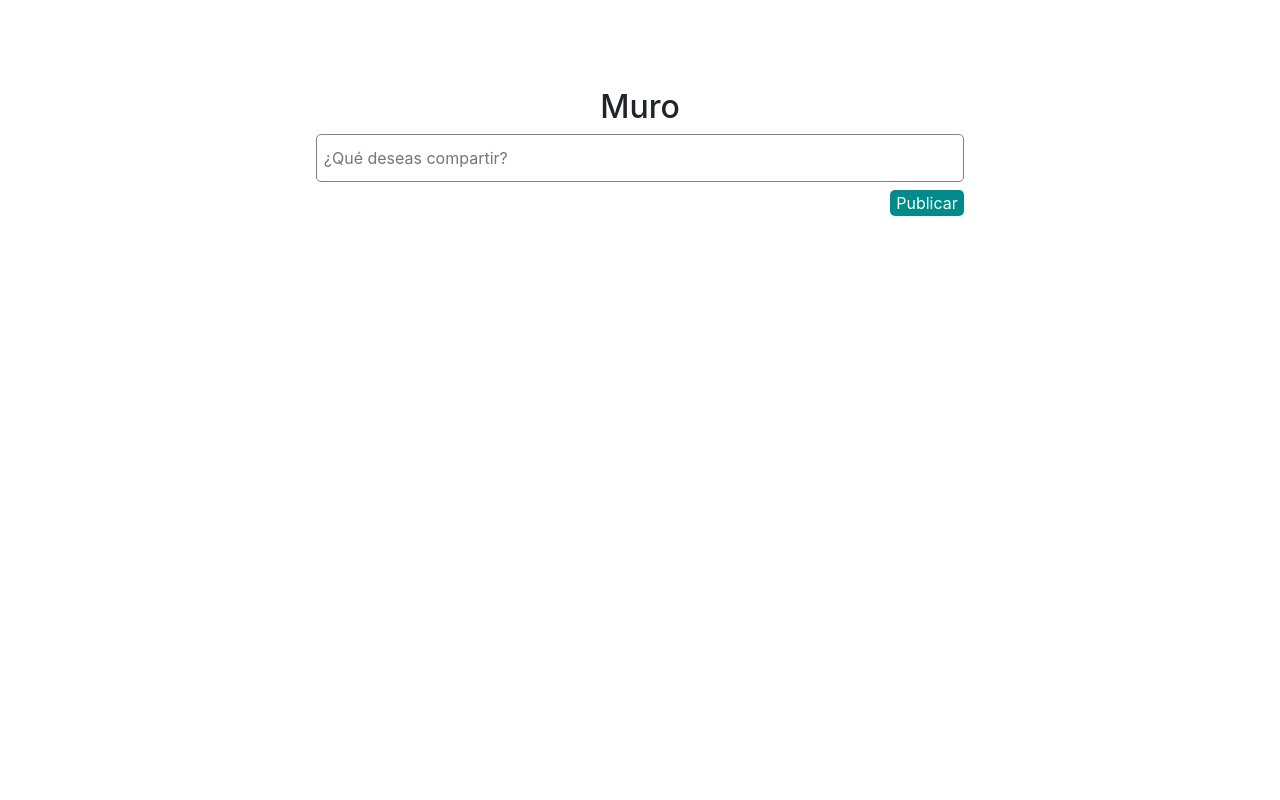
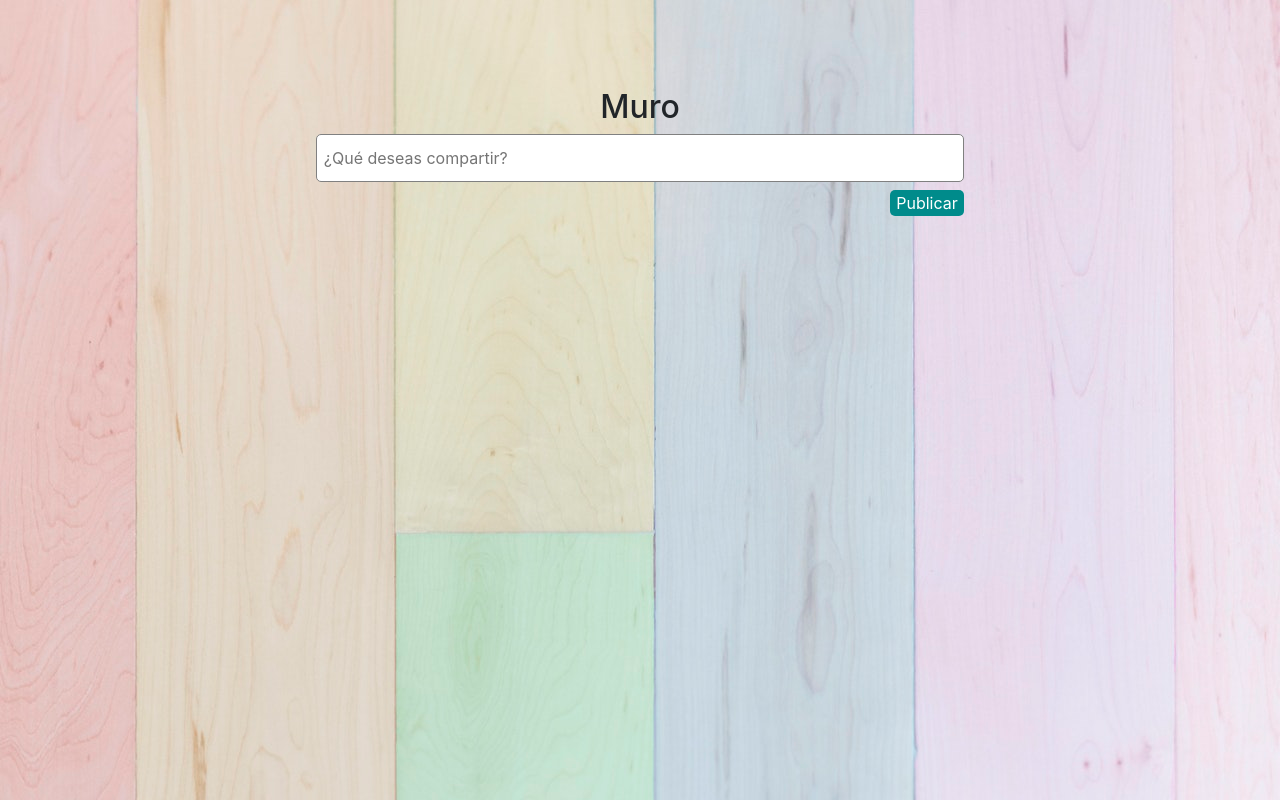
Before and after one commit to CamiRamirez/Seccion-Comentarios, a website: page src/index.html in a window 1280 px wide. Drawn offline with nearby package versions, Linux system fonts and the light colour scheme; no server answers.

Commit message:
estilos ok

```diff
--- a/src/css/style.css
+++ b/src/css/style.css
@@ -1,4 +1,9 @@
+body{
+  background-image: url(../img/pexels-photo-1352751.jpeg);
+  background-size: cover;
+  background-repeat: no-repeat;
 
+}
 #messageContainer {
   margin-top: 2em;
   width: 100%;
```
Also changed, not shown: src/img/pexels-photo-1352751.jpeg (added).
